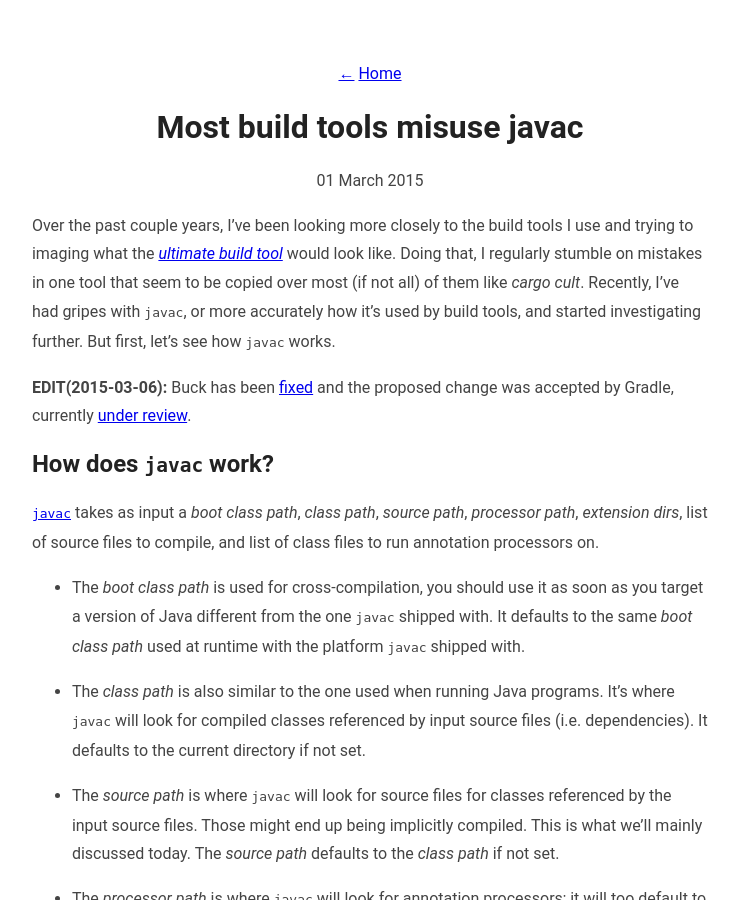
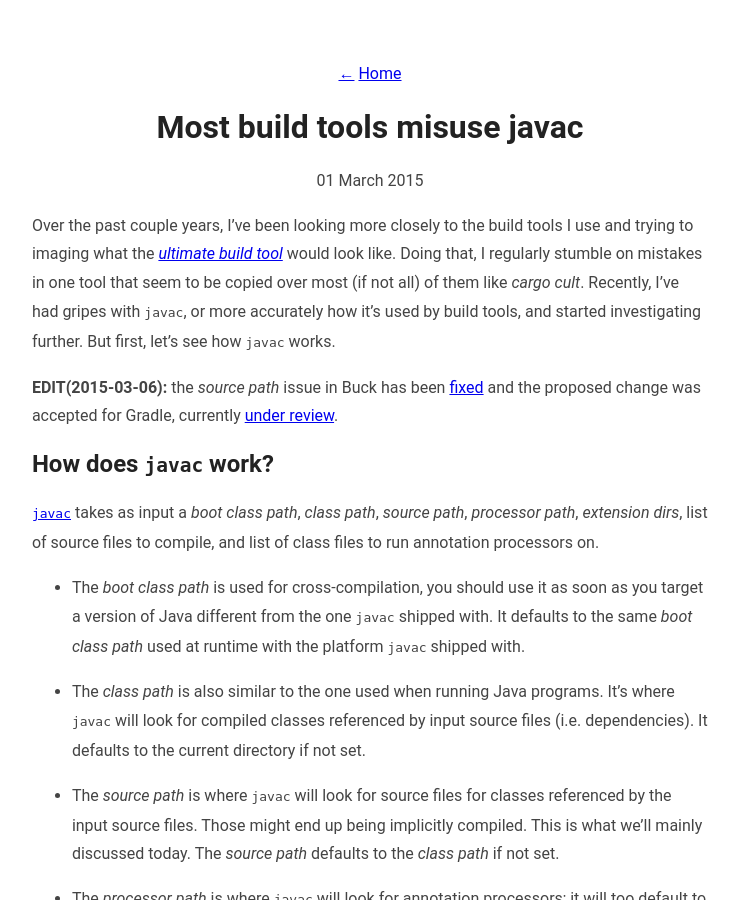
Before and after one commit to tbroyer/blog.ltgt.net, a Jekyll site: the page built from _posts/2015-03-01-most-build-tools-misuse-javac.md, in a window 1280 px wide and 900 px high. Shown: the whole window, without its empty margins (270-1009 px from the left). Built offline with Jekyll 4.4.1, drawn with Linux system fonts in a browser that asks for light colours; Markdown is read by kramdown in place of the engine named in the settings.

Commit message:
Make it more explicit that only the sourcepath issues are being fixed

```diff
--- a/_posts/2015-03-01-most-build-tools-misuse-javac.md
+++ b/_posts/2015-03-01-most-build-tools-misuse-javac.md
@@ -14,8 +14,9 @@ investigating further. But first, let's see how `javac` works.
 
 [ultimate build tool]: /in-quest-of-the-ultimate-build-tool
 
-**EDIT(2015-03-06):** Buck has been [fixed][buck-fix] and the proposed change
-was accepted by Gradle, currently [under review][gradle-pull-request].
+**EDIT(2015-03-06):** the _source path_ issue in Buck has been [fixed][buck-fix]
+and the proposed change was accepted for Gradle, currently
+[under review][gradle-pull-request].
 
 [buck-fix]: https://github.com/facebook/buck/commit/c75bb91f7d8eec8ea8ed86b598fb2ef3bb67a3bf
 [gradle-pull-request]: https://github.com/gradle/gradle/pull/414
```
